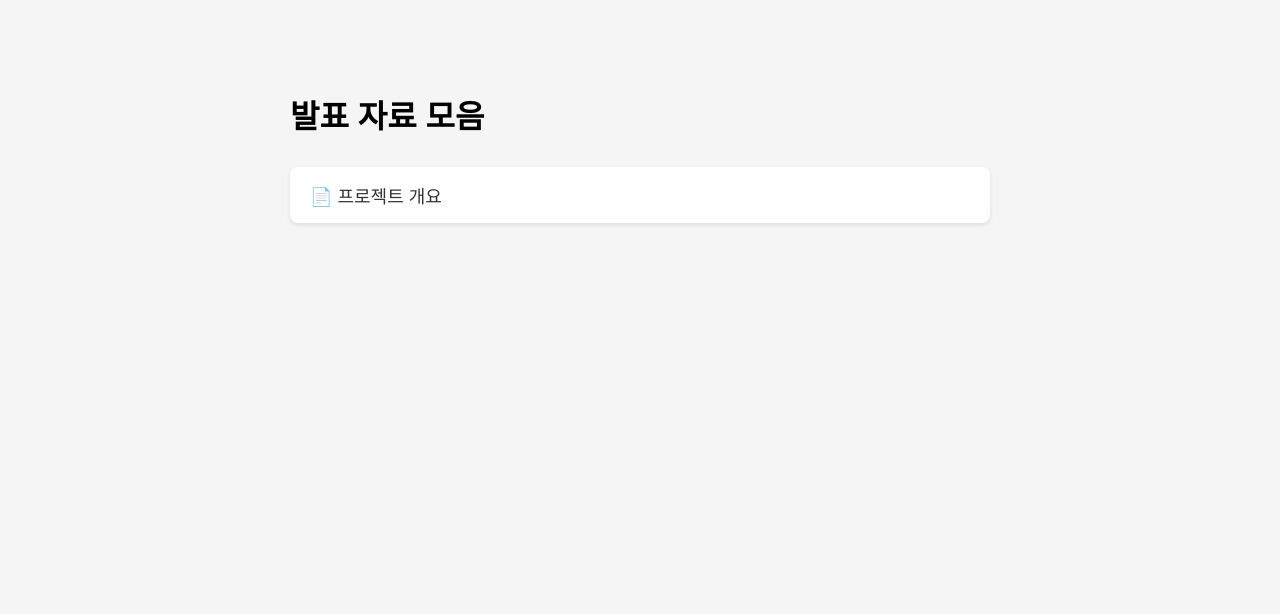
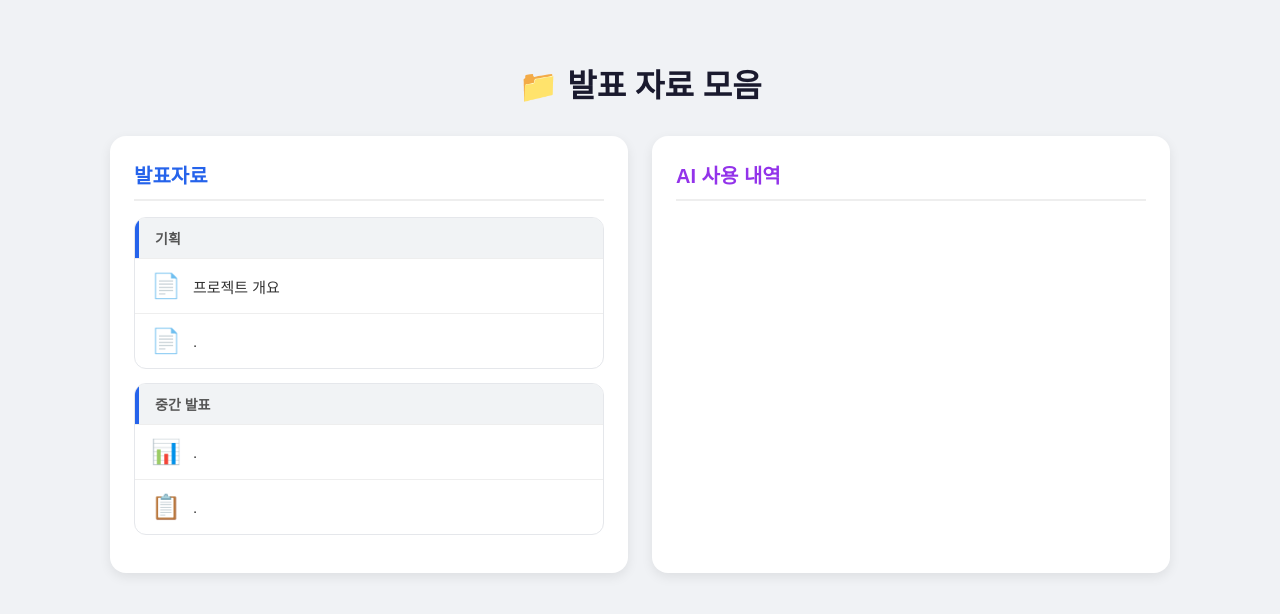
Before and after one commit to noctis-03/FinalJavaProject, a plain HTML site: page index.html in a window 1280 px wide. Drawn offline with Linux system fonts and the light colour scheme.

Commit message:
Refactor index.html layout and styles

```diff
--- a/index.html
+++ b/index.html
@@ -4,37 +4,105 @@
   <meta charset="UTF-8">
   <title>발표 자료 모음</title>
   <style>
+    * { margin: 0; padding: 0; box-sizing: border-box; }
     body {
       font-family: 'Apple SD Gothic Neo', 'Noto Sans KR', sans-serif;
-      max-width: 700px;
-      margin: 50px auto;
+      max-width: 1100px;
+      margin: 40px auto;
       padding: 20px;
-      background: #f5f5f5;
+      background: #f0f2f5;
     }
-    h1 { margin-bottom: 30px; }
-    a {
-      display: block;
-      padding: 15px 20px;
-      margin: 10px 0;
+    h1 { text-align: center; margin-bottom: 30px; color: #1a1a2e; }
+
+    .container {
+      display: grid;
+      grid-template-columns: 1fr 1fr;
+      gap: 24px;
+    }
+    .section {
       background: #fff;
-      border-radius: 8px;
+      border-radius: 16px;
+      padding: 24px;
+      box-shadow: 0 4px 12px rgba(0,0,0,0.08);
+    }
+    .section h2 {
+      font-size: 20px;
+      margin-bottom: 16px;
+      padding-bottom: 10px;
+      border-bottom: 2px solid #eee;
+    }
+    .section.left h2 { color: #2563eb; }
+    .section.right h2 { color: #9333ea; }
+
+    /* 묶음 */
+    .group {
+      margin: 14px 0;
+      border: 1px solid #e5e7eb;
+      border-radius: 12px;
+      overflow: hidden;
+    }
+    .group-title {
+      font-size: 14px;
+      font-weight: 700;
+      padding: 10px 16px;
+      background: #f1f3f5;
+      color: #555;
+    }
+    .section.left .group-title { border-left: 4px solid #2563eb; }
+    .section.right .group-title { border-left: 4px solid #9333ea; }
+
+    /* 카드 */
+    .card {
+      display: flex;
+      align-items: center;
+      gap: 12px;
+      padding: 13px 16px;
       text-decoration: none;
       color: #333;
-      font-size: 18px;
-      box-shadow: 0 2px 4px rgba(0,0,0,0.1);
-      transition: transform 0.1s;
+      font-size: 15px;
+      border-top: 1px solid #eee;
+      transition: all 0.2s;
     }
-    a:hover {
-      transform: translateX(5px);
-      background: #e8f0fe;
-    }
+    .card:first-child { border-top: none; }
+    .card .icon { font-size: 24px; flex-shrink: 0; }
+
+    .section.left .card:hover { background: #eff6ff; }
+    .section.right .card:hover { background: #faf5ff; }
   </style>
 </head>
 <body>
-  <h1>발표 자료 모음</h1>
 
-  <!-- PDF 추가할 때마다 아래에 한 줄씩 추가 -->
-  <a href="docs/project_overview/project-overview.pdf">📄 프로젝트 개요 </a>
+  <h1>📁 발표 자료 모음</h1>
+
+  <div class="container">
+
+    <!-- 왼쪽: 발표자료 -->
+    <div class="section left">
+      <h2>발표자료</h2>
+
+      <div class="group">
+        <div class="group-title">기획</div>
+        <a class="card" href="#"><span class="icon">📄</span> 프로젝트 개요</a>
+        <a class="card" href="#"><span class="icon">📄</span> .</a>
+      </div>
+
+      <div class="group">
+        <div class="group-title">중간 발표</div>
+        <a class="card" href="#"><span class="icon">📊</span> .</a>
+        <a class="card" href="#"><span class="icon">📋</span> .</a>
+      </div>
+
+
+    </div>
+
+    <!-- 오른쪽: AI 사용 내역 -->
+    <div class="section right">
+      <h2>AI 사용 내역</h2>
+
+
+    </div>
+
+  </div>
 
 </body>
 </html>
```
